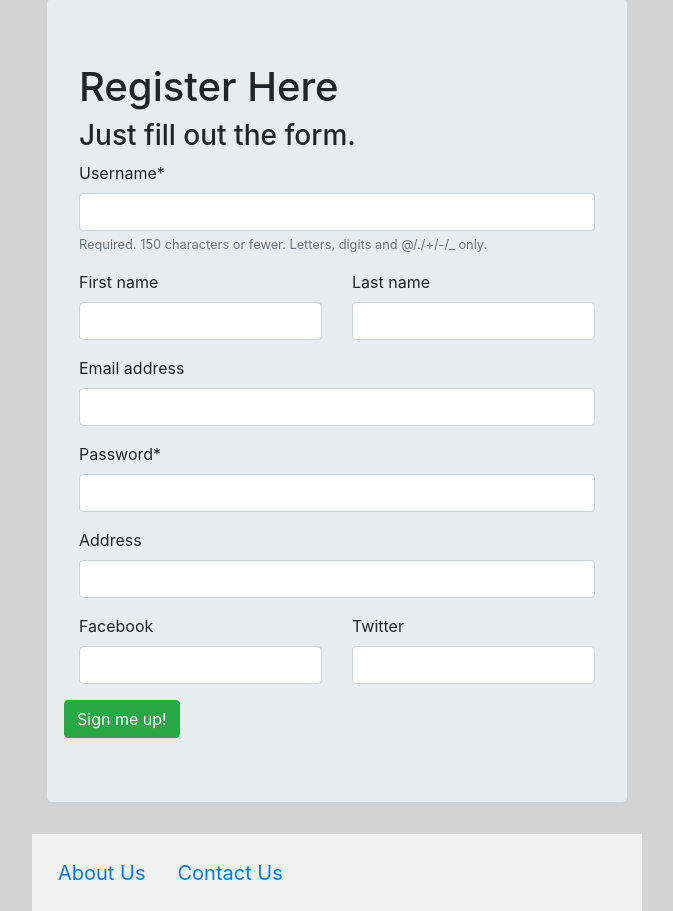
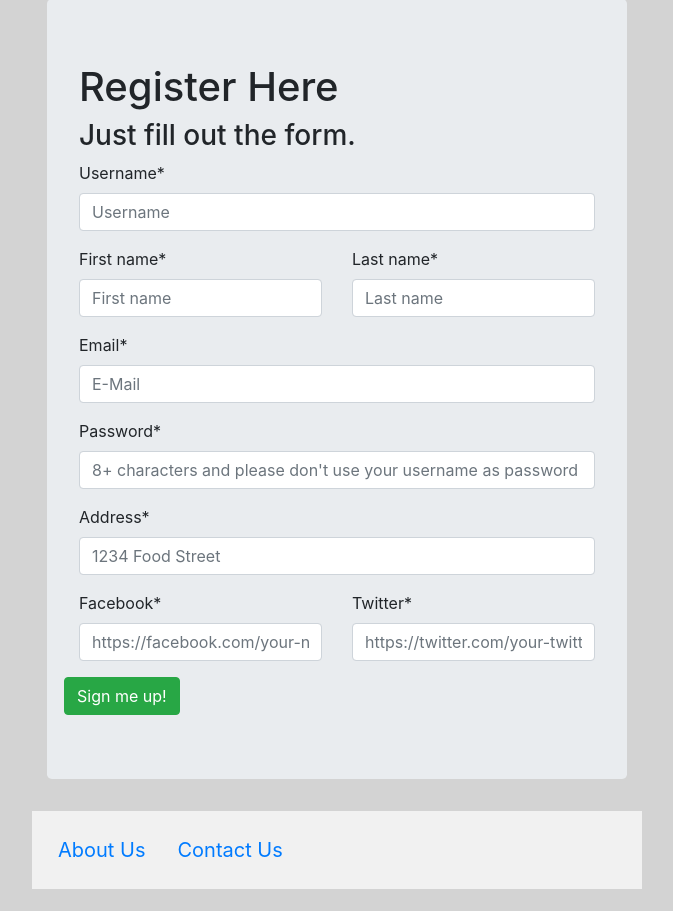
Before and after one commit to zuzannad1/WAD2Project, a Django app: page /iFood/signup/ in a window 1280 px wide. Shown: the part 424-1335 px from the top of the page, without its empty margins (303-976 px from the left). After the commit the page ends 1313 px from the top, so only its background shows below. Run offline with Django 3.2, Linux system fonts and the light colour scheme; some libraries are stand-ins or nearby versions.

Commit message:
minor update of prev commit

```diff
--- a/iFood/forms.py
+++ b/iFood/forms.py
@@ -5,7 +5,11 @@ from crispy_forms.helper import FormHelper
 from crispy_forms.layout import Layout, Fieldset, ButtonHolder, Submit
 
 class UserForm(forms.ModelForm):
-    password = forms.CharField(widget=forms.PasswordInput())
+    username = forms.CharField(widget=forms.TextInput(attrs={'placeholder': 'Username'}))
+    first_name = forms.CharField(widget=forms.TextInput(attrs={'placeholder': 'First name'}))
+    last_name = forms.CharField(widget=forms.TextInput(attrs={'placeholder': 'Last name'}))
+    email = forms.CharField(widget=forms.TextInput(attrs={'placeholder': 'E-Mail'}))
+    password = forms.CharField(widget=forms.PasswordInput(attrs={'placeholder':"8+ characters and please don't use your username as password"}))
     class Meta:
         model = User
         fields = ('username','first_name','last_name','email','password')
@@ -17,6 +21,9 @@ class UserForm(forms.ModelForm):
         self.helper.add_input(Submit('submit', 'Save person'))
 
 class UserProfileForm(forms.ModelForm):
+    address = forms.CharField(widget=forms.TextInput(attrs={'placeholder': '1234 Food Street'}))
+    facebook = forms.CharField(widget=forms.TextInput(attrs={'placeholder': 'https://facebook.com/your-name'}))
+    twitter = forms.CharField(widget=forms.TextInput(attrs={'placeholder':'https://twitter.com/your-twitter-name'}))
     class Meta:
         model = UserProfile
         fields = ('address','facebook','twitter')
--- a/templates/iFood/user-account.html
+++ b/templates/iFood/user-account.html
@@ -1,6 +1,6 @@
 {% extends 'ifood/base.html' %}
 {% load staticfiles %}
-{% load crispy_forms_tags %}
+
 
 {% block title_block %}
 Account Details
@@ -28,8 +28,8 @@ Account Details
         </p>
         <form method="POST" action="{% url 'account' %}" class="" enctype="multipart/form-data">
             {% csrf_token %}
-            {{form.as_p|crispy}}
-            {{prof.as_p|crispy}}
+            {{form.as_p}}
+            {{prof.as_p}}
 
             <input type="submit" name="" value="Edit and Save">
                 {% if messages %}
```
